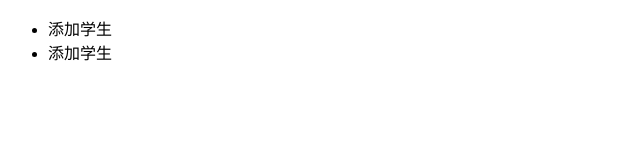
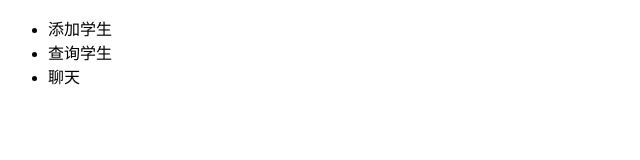
Before and after one commit to swxdaydayup/student, a plain HTML site: page index.html in a window 1280 px wide. Shown: the full height of the page, 0-640 px from the left. Drawn offline with Linux system fonts and the light colour scheme.

Commit message:
重新修改聊天功能

```diff
--- a/index.html
+++ b/index.html
@@ -6,7 +6,8 @@
 <body>
 <ul>
     <li>添加学生</li>
-    <li>添加学生</li>
+    <li>查询学生</li>
+    <li>聊天</li>
 </ul>
 </body>
 </html>
```
